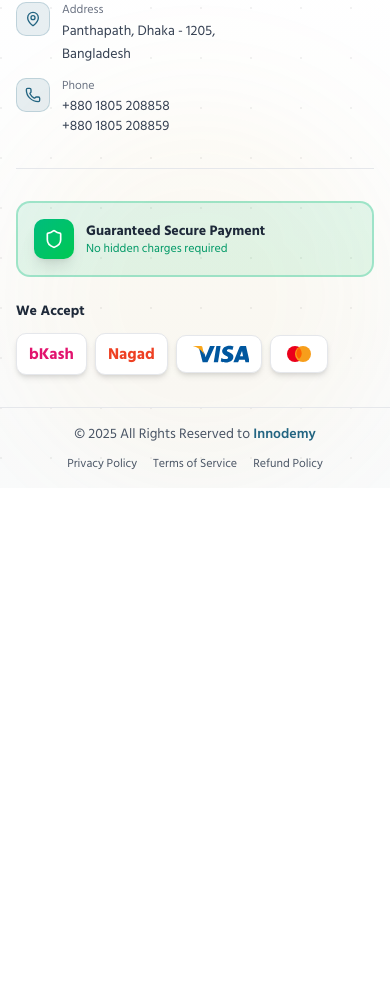
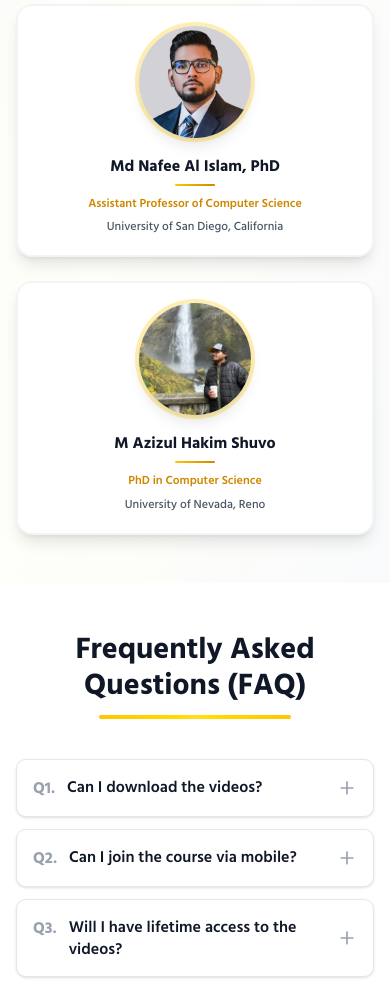
Before and after one commit to mehrabhossain1/innodemmy-frontend, a Next.js app: page /courses/python-essentials-for-machine-learning in a window 390 px wide. Shown: the part 9245-10233 px from the top of the page. Before the commit the page ends 9733 px from the top, so only its background shows below. Built offline with nearby package versions, Linux system fonts and the light colour scheme.

Commit message:
style: Add Instructors and Mentors and FAQ sections to Python Essentials course page

```diff
--- /dev/null
+++ b/app/courses/python-essentials-for-machine-learning/components/FAQ.tsx
@@ -0,0 +1,114 @@
+"use client";
+import { useState } from "react";
+import { Plus, Minus } from "lucide-react";
+import SectionTitle from "@/components/course/SectionTitle";
+
+interface FAQItem {
+    question: string;
+    answer: string;
+}
+
+export default function FAQ() {
+    const [expandedIndex, setExpandedIndex] = useState<number | null>(null);
+
+    const faqs: FAQItem[] = [
+        {
+            question: "Can I download the videos?",
+            answer: "No, the videos are available for online streaming only, but you can access them anytime through lifetime access.",
+        },
+        {
+            question: "Can I join the course via mobile?",
+            answer: "Yes! You can join the course from any device—mobile, laptop, or desktop.",
+        },
+        {
+            question: "Will I have lifetime access to the videos?",
+            answer: "Yes, all pre-recorded videos, resources, and class recordings are available with lifetime access.",
+        },
+        {
+            question: "Where will the live classes take place?",
+            answer: "Live classes will be conducted online, accessible from anywhere with a stable internet connection.",
+        },
+        {
+            question: "How will assessments be conducted?",
+            answer: "Assessments will include quizzes, practice projects, and practical exercises to evaluate your learning.",
+        },
+        {
+            question: "Will live classes be recorded?",
+            answer: "Yes, all live classes will be recorded and made available for later viewing.",
+        },
+        {
+            question:
+                "Where can I get support if I face issues while practicing?",
+            answer: "You can get help through live support sessions and our exclusive learner community.",
+        },
+    ];
+
+    const toggleFAQ = (index: number) => {
+        setExpandedIndex(expandedIndex === index ? null : index);
+    };
+
+    return (
+        <div className="container mx-auto px-4 py-12 max-w-7xl">
+            <SectionTitle title="Frequently Asked Questions (FAQ)" />
+
+            <div className="max-w-3xl mx-auto space-y-3">
+                {faqs.map((faq, index) => {
+                    const isExpanded = expandedIndex === index;
+                    return (
+                        <div
+                            key={index}
+                            className={`bg-white dark:bg-gray-800 rounded-lg border transition-all duration-300 overflow-hidden ${
+                                isExpanded
+                                    ? "border-primary dark:border-primary shadow-md"
+                                    : "border-gray-200 dark:border-gray-700 shadow-sm hover:shadow-md"
+                            }`}
+                        >
+                            <button
+                                onClick={() => toggleFAQ(index)}
+                                className="w-full flex items-center justify-between p-4 text-left hover:bg-gray-50 dark:hover:bg-gray-700/50 transition-colors duration-200"
+                            >
+                                <div className="flex items-start gap-3 flex-1 pr-4">
+                                    <span
+                                        className={`font-bold text-base flex-shrink-0 ${
+                                            isExpanded
+                                                ? "text-primary"
+                                                : "text-gray-400 dark:text-gray-500"
+                                        }`}
+                                    >
+                                        Q{index + 1}.
+                                    </span>
+                                    <h3
+                                        className={`font-semibold text-base leading-snug ${
+                                            isExpanded
+                                                ? "text-primary"
+                                                : "text-gray-900 dark:text-white"
+                                        }`}
+                                    >
+                                        {faq.question}
+                                    </h3>
+                                </div>
+                                <div className="flex-shrink-0">
+                                    {isExpanded ? (
+                                        <Minus className="w-5 h-5 text-primary" />
+                                    ) : (
+                                        <Plus className="w-5 h-5 text-gray-400 dark:text-gray-500" />
+                                    )}
+                                </div>
+                            </button>
+
+                            {isExpanded && (
+                                <div className="px-4 pb-4">
+                                    <div className="pl-9 border-l-2 border-primary/20 dark:border-primary/30 ml-1">
+                                        <p className="text-gray-600 dark:text-gray-300 text-sm leading-relaxed pl-3">
+                                            {faq.answer}
+                                        </p>
+                                    </div>
+                                </div>
+                            )}
+                        </div>
+                    );
+                })}
+            </div>
+        </div>
+    );
+}
--- /dev/null
+++ b/app/courses/python-essentials-for-machine-learning/components/InstructorsAndMentors.tsx
@@ -0,0 +1,87 @@
+import Image, { StaticImageData } from "next/image";
+import Container from "@/components/Container";
+import SectionTitle from "@/components/course/SectionTitle";
+import ArifMahmudSisir from "@/assets/instructors/Arif Mahmud Sisir.jpg";
+import MAzizulHakimShuvo from "@/assets/instructors/M Azizul Hakim Shuvo.jpg";
+import MamunurRashidAlex from "@/assets/instructors/Mamunur Rashid Alex.jpg";
+import MdNafeeAlIslam from "@/assets/instructors/Md Nafee Al Islam.jpg";
+
+interface Instructor {
+    id: number;
+    name: string;
+    title: string;
+    institution: string;
+    image: StaticImageData;
+}
+
+const instructors: Instructor[] = [
+    {
+        id: 1,
+        name: "Arif Mahmud Sisir",
+        title: "BSc. in Computer Science and Engineering",
+        institution: "Southeast University",
+        image: ArifMahmudSisir,
+    },
+    {
+        id: 2,
+        name: "Mamunur Rashid Alex",
+        title: "MSc. in Computer Science and Engineering",
+        institution: "North South University",
+        image: MamunurRashidAlex,
+    },
+    {
+        id: 3,
+        name: "Md Nafee Al Islam, PhD",
+        title: "Assistant Professor of Computer Science",
+        institution: "University of San Diego, California",
+        image: MdNafeeAlIslam,
+    },
+    {
+        id: 4,
+        name: "M Azizul Hakim Shuvo",
+        title: "PhD in Computer Science",
+        institution: "University of Nevada, Reno",
+        image: MAzizulHakimShuvo,
+    },
+];
+
+export default function InstructorsAndMentors() {
+    return (
+        <section className="py-12 bg-gradient-to-br from-gray-50 via-yellow-50/30 to-gray-50 dark:from-gray-900 dark:via-gray-800/50 dark:to-gray-900">
+            <Container>
+                <SectionTitle title="Instructors and Mentors" />
+
+                <div className="grid grid-cols-1 sm:grid-cols-2 lg:grid-cols-4 gap-6">
+                    {instructors.map((instructor) => (
+                        <div
+                            key={instructor.id}
+                            className="group relative bg-white dark:bg-gray-800 rounded-2xl p-5 shadow-lg hover:shadow-xl transition-all duration-300 border-2 border-gray-100 dark:border-gray-700 hover:border-yellow-400 dark:hover:border-yellow-500 hover:-translate-y-1"
+                        >
+                            <div className="flex flex-col items-center text-center">
+                                <div className="relative w-28 h-28 mb-4 overflow-hidden rounded-full ring-4 ring-yellow-400/30 group-hover:ring-yellow-500/60 transition-all duration-300 shadow-lg">
+                                    <Image
+                                        src={instructor.image}
+                                        alt={instructor.name}
+                                        fill
+                                        sizes="112px"
+                                        className="object-cover group-hover:scale-110 transition-transform duration-300"
+                                    />
+                                </div>
+                                <h3 className="text-base font-bold text-gray-900 dark:text-white mb-1.5 group-hover:text-yellow-600 dark:group-hover:text-yellow-400 transition-colors">
+                                    {instructor.name}
+                                </h3>
+                                <div className="w-10 h-0.5 bg-gradient-to-r from-yellow-400 to-yellow-600 rounded-full mb-2"></div>
+                                <p className="text-xs font-semibold text-yellow-600 dark:text-yellow-400 mb-1.5 leading-relaxed">
+                                    {instructor.title}
+                                </p>
+                                <p className="text-xs text-gray-600 dark:text-gray-400 font-medium">
+                                    {instructor.institution}
+                                </p>
+                            </div>
+                        </div>
+                    ))}
+                </div>
+            </Container>
+        </section>
+    );
+}
--- a/app/courses/python-essentials-for-machine-learning/page.tsx
+++ b/app/courses/python-essentials-for-machine-learning/page.tsx
@@ -6,6 +6,8 @@ import WhatYouGet from "./components/WhatYouGet";
 import Projects from "./components/Projects";
 import WhatYouNeed from "./components/WhatYouNeed";
 import WhoThisCourseIsFor from "./components/WhoThisCourseIsFor";
+import InstructorsAndMentors from "./components/InstructorsAndMentors";
+import FAQ from "./components/FAQ";
 
 export default function PythonEssentialsForMachineLearning() {
     const [isVideoPlaying, setIsVideoPlaying] = useState(false);
@@ -96,6 +98,16 @@ export default function PythonEssentialsForMachineLearning() {
             <div id="who-this-for">
                 <WhoThisCourseIsFor />
             </div>
+
+            {/* Instructors and Mentors */}
+            <div id="resource-persons">
+                <InstructorsAndMentors />
+            </div>
+
+            {/* FAQ Section */}
+            <div id="faq">
+                <FAQ />
+            </div>
         </div>
     );
 }
```
